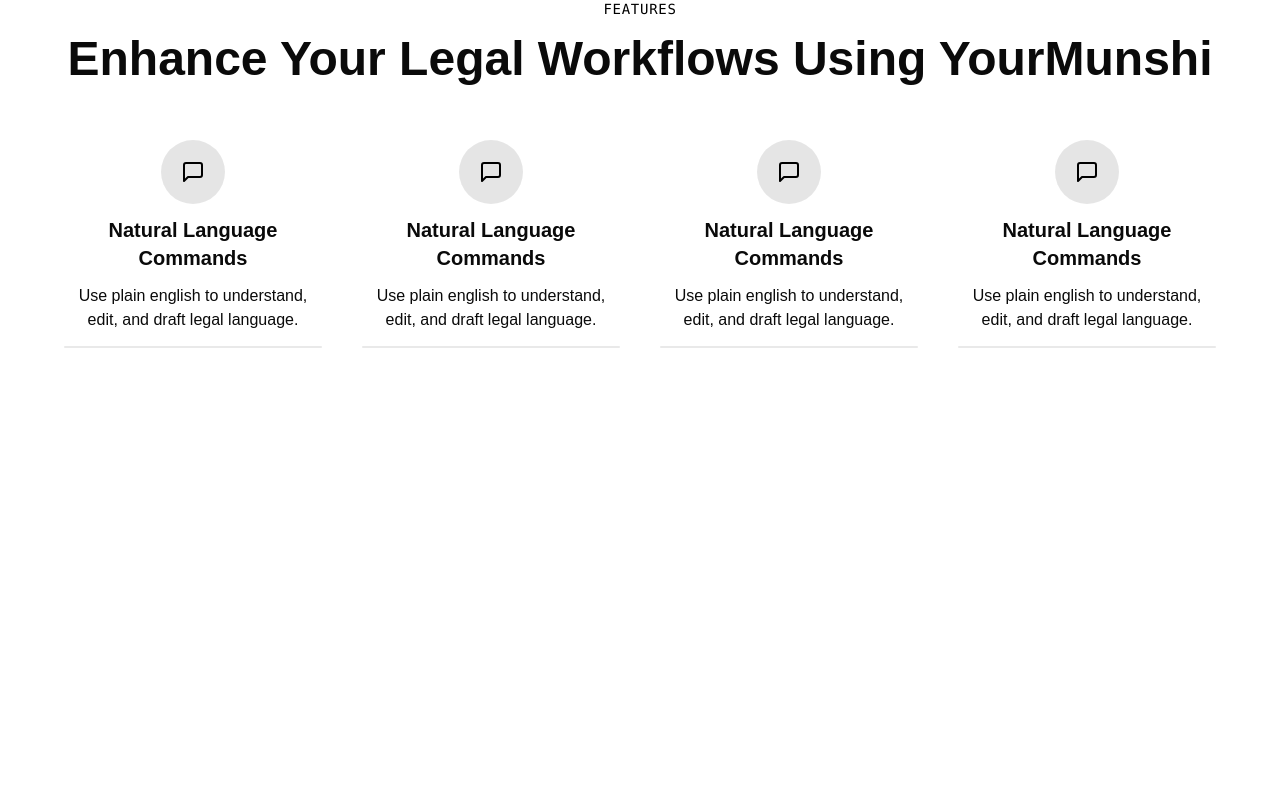
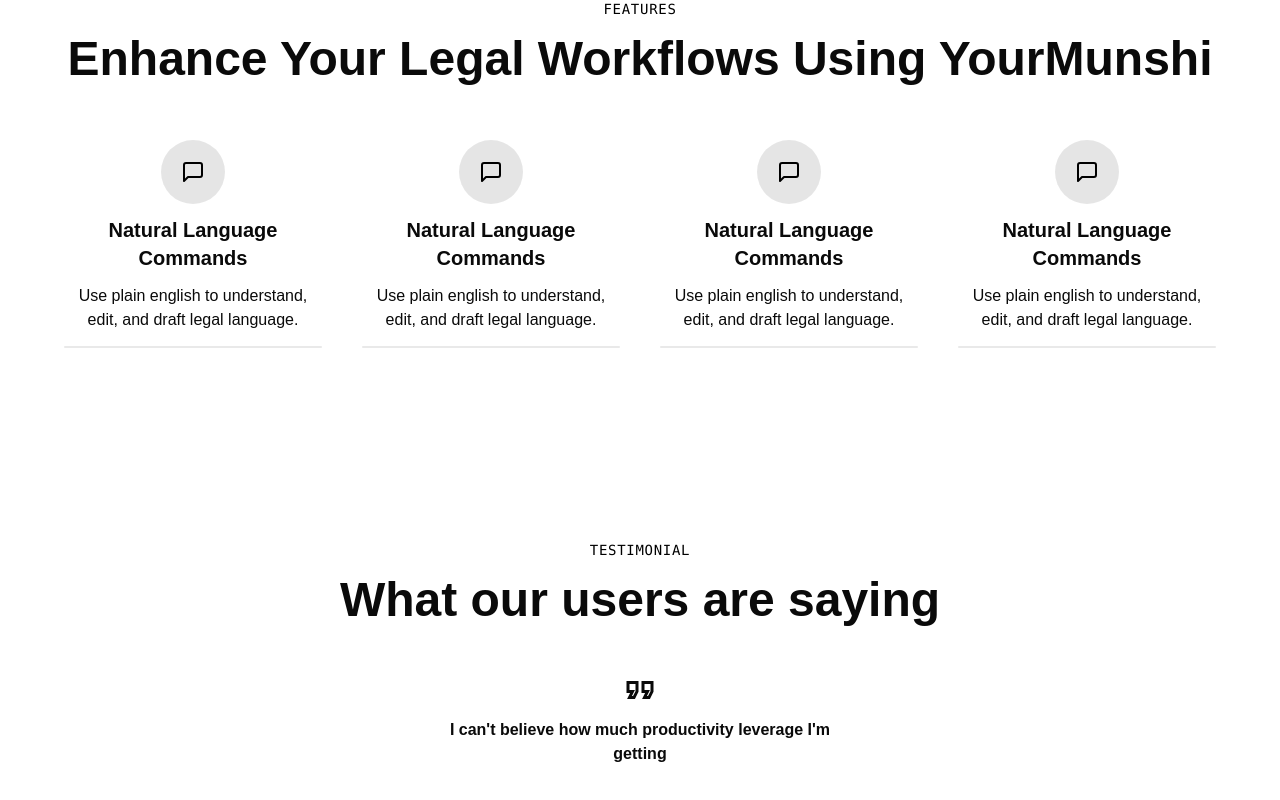
Before and after one commit to therafiali/SwiftLaw-WebClone, a Next.js app: page / in a window 1280 px wide. Shown: the part 1626-2426 px from the top of the page. Before the commit the page ends 2102 px from the top, so only its background shows below. Built offline with nearby package versions, Linux system fonts and the light colour scheme; a web font is replaced by a local one.

Commit message:
add testimonials

```diff
--- a/src/app/page.tsx
+++ b/src/app/page.tsx
@@ -1,6 +1,7 @@
 import HeroSection from '@/components/Hero/HeroSection'
 import MyFeatures from '@/components/KeyFeatures/MyFeatures'
 import MyPartners from '@/components/Patners/MyPartners'
+import Feedback from '@/components/Testimonial/Feedback'
 
 export default function Home () {
   return (
@@ -8,6 +9,7 @@
       <HeroSection />
       <MyPartners/>
       <MyFeatures/>
+      <Feedback/>
     </section>
   )
 }
--- a/src/components/Hero/HeroSvg.tsx
+++ b/src/components/Hero/HeroSvg.tsx
@@ -53,3 +53,21 @@
       <path d="M21 15a2 2 0 0 1-2 2H7l-4 4V5a2 2 0 0 1 2-2h14a2 2 0 0 1 2 2z" />
     </svg>
   )
+
+
+
+export const TestimonialSVG = () => (
+    <svg
+      stroke="currentColor"
+      fill="currentColor"
+      strokeWidth={0}
+      viewBox="0 0 24 24"
+      className="text-4xl text-themeDarkGray my-4 mx-auto"
+      height="1em"
+      width="1em"
+      xmlns="http://www.w3.org/2000/svg"
+    >
+      <path fill="none" d="M0 0h24v24H0V0z" />
+      <path d="M18.62 18h-5.24l2-4H13V6h8v7.24L18.62 18zm-2-2h.76L19 12.76V8h-4v4h3.62l-2 4zm-8 2H3.38l2-4H3V6h8v7.24L8.62 18zm-2-2h.76L9 12.76V8H5v4h3.62l-2 4z" />
+    </svg>
+  )
--- /dev/null
+++ b/src/components/Testimonial/Feedback.tsx
@@ -0,0 +1,57 @@
+import React from 'react'
+import { TestimonialSVG } from '../Hero/HeroSvg'
+
+const Feedback = () => {
+  return (
+    <div>
+      <div className='relative container mx-auto px-4 py-16 max-w-7xl'>
+        <div className='text-center space-y-4 pb-6 mx-auto'>
+          <h2 className='text-sm text-primary font-mono font-medium tracking-wider uppercase'>
+            Testimonial
+          </h2>
+          <h3 className='mx-auto mt-4 max-w-xs text-3xl font-semibold sm:max-w-none sm:text-4xl md:text-5xl'>
+            What our users are saying
+          </h3>
+        </div>
+        <div className='relative'>
+          <div className='max-w-2xl mx-auto relative'>
+            <div className='overflow-hidden'>
+              <div
+                style={{
+                  transform: 'translate3d(0px, 0px, 0px)'
+                }}
+                className='flex -ml-4'
+              >
+                <div className='min-w-0 shrink-0 grow-0 basis-full pl-4'>
+                  <div className='p-2 pb-5'>
+                    <div className='text-center'>
+                      <TestimonialSVG />
+                      <div
+                        style={{
+                          opacity: 1,
+                          filter: 'blur(0px)',
+                          willChange: 'auto',
+                          transform: 'translateY(-6px)'
+                        }}
+                        className=''
+                      >
+                        <h4 className='text-1xl font-semibold max-w-lg mx-auto px-10'>
+                          I can't believe how much productivity leverage I'm
+                          getting
+                        </h4>
+                      </div>
+                      <div className='mt-8'> </div>
+                      <div></div>
+                    </div>
+                  </div>
+                </div>
+              </div>
+            </div>
+          </div>
+        </div>
+      </div>
+    </div>
+  )
+}
+
+export default Feedback
```
